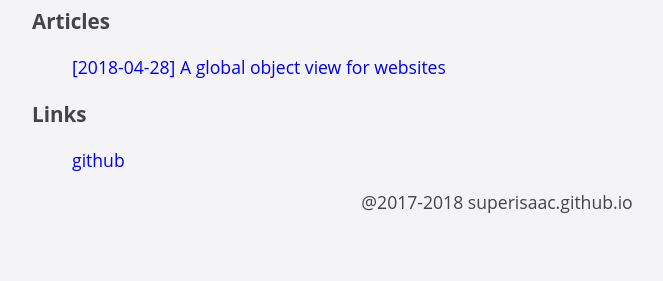
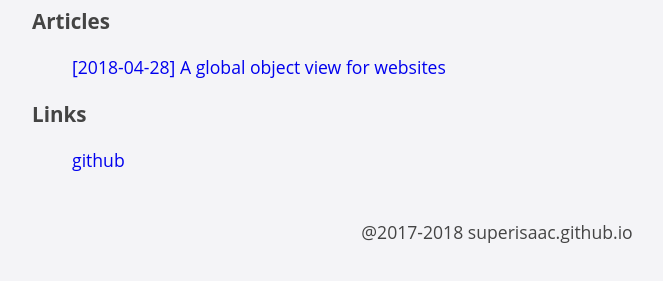
Before and after one commit to superisaac/superisaac.github.io, a plain HTML site: page index.html in a window 1280 px wide. Shown: the part 101-382 px from the top of the page, without its empty margins (143-806 px from the left). Drawn offline with Linux system fonts and the light colour scheme.

Commit message:
update style

```diff
--- a/main.css
+++ b/main.css
@@ -1 +1 @@
-body{font-family:'Open Sans',sans-serif;font-size:110%;padding:6px 20px 0;background:#f4f4f7;color:#444;margin:0;height:100%;min-heght:100%}h1{font-size:45px;line-height:1.2em;border-bottom:#CCC solid 1px;padding:10px 0 10px 0;margin:6px 2px}nav{padding:6px 2px 6px 4px;margin:2px}.index ul li{list-style-type:none}a{text-decoration:none}p,code{margin:1em 2px}pre{background-color:#DDD;padding:6px;border-radius:3px;overflow-x:scroll}@media screen and (max-width:720px){.wrap{position:relative}}@media screen and (min-width:720px){.wrap{width:75%;max-width:1024px;position:relative}}.wrap{min-height:100%;margin:0 auto -80px auto}.push{height:80px}footer{height:80px;text-align:center}
+html{height:100%}body{font-family:'Open Sans',sans-serif;font-size:110%;padding:6px 20px 0;background:#f4f4f7;color:#444;margin:0}h1{font-size:45px;line-height:1.2em;border-bottom:#CCC solid 1px;padding:10px 0 10px 0;margin:6px 2px}nav{padding:6px 2px 6px 4px;margin:2px}.index ul li{list-style-type:none}a{text-decoration:none}p,code{margin:1em 2px}pre{background-color:#DDD;padding:6px;border-radius:3px;overflow-x:scroll}@media screen and (max-width:720px){.wrap{position:relative}}@media screen and (min-width:720px){.wrap{width:75%;max-width:1024px;position:relative}}.wrap{min-height:100%;margin:0 auto -80px auto}.push{height:80px}footer{padding:30px 0 2px 0;height:80px;text-align:center}
```
